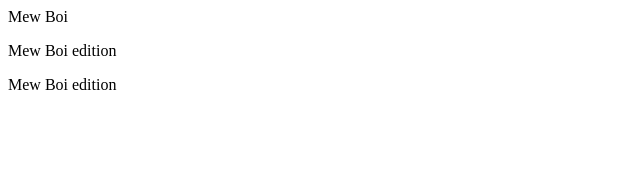
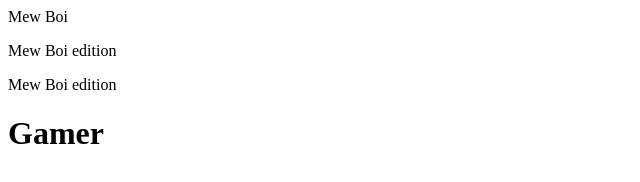
Before and after one commit to PraveenCodess/Demo, a plain HTML site: page index.html in a window 1280 px wide. Shown: the whole page, without its empty margins (0-640 px from the left). Drawn offline with Linux system fonts and the light colour scheme.

Commit message:
Update index.html

```diff
--- a/index.html
+++ b/index.html
@@ -1,3 +1,4 @@
 <p>Mew Boi</p>
 <p>Mew Boi edition</p>
 <p>Mew Boi edition</p>
+<h1>Gamer</h1>
```
